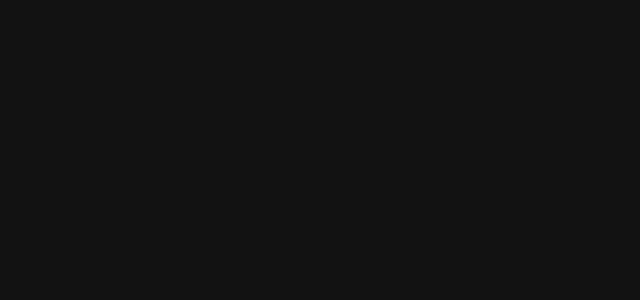
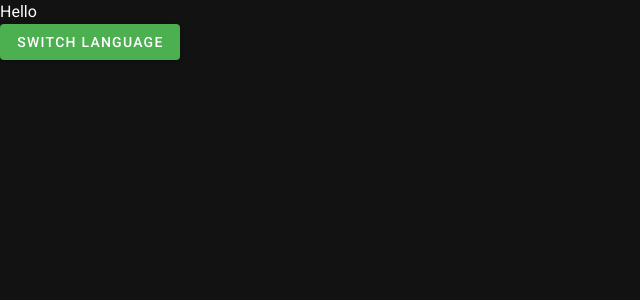
Before and after one commit to LebrancWorkshop/Learn-NuxtJS-Sakko, a Nuxt app in the folder app/: page /tutorials/store in a window 1280 px wide. Before the commit this address had no page. Shown: the top 300 px of the page, without its empty margins (0-640 px from the left). Built offline with nearby package versions, Linux system fonts and the light colour scheme.

Commit message:
✨ feat: update for store tutorial

```diff
--- /dev/null
+++ b/app/assets/eng.json
@@ -0,0 +1,5 @@
+{
+  "page": {
+    "title": "Hello"
+  }
+}
--- /dev/null
+++ b/app/assets/thai.json
@@ -0,0 +1,5 @@
+{
+  "page": {
+    "title": "สวัสดี"
+  }
+}
--- /dev/null
+++ b/app/pages/tutorials/store.vue
@@ -0,0 +1,41 @@
+<template>
+  <div>
+    <div id="content">
+      <div v-if="$store.state.lang === 'en'">
+        {{ content.en }}
+      </div>
+      <div v-else-if="$store.state.lang === 'th'">
+        {{ content.th }}
+      </div>
+    </div>
+    <div id="action">
+      <v-btn color="green" @click="switchLanguage">Switch Language</v-btn>
+    </div>
+  </div>
+</template>
+
+<script>
+export default {
+  data() {
+    return {
+      content: {
+        th: "สวัสดี",
+        en: "Hello"
+      }
+    }
+  },
+  methods: {
+    switchLanguage() {
+      if(this.$store.state.lang === 'en') {
+        this.$store.commit('SET_LANG', 'th');
+      } else {
+        this.$store.commit('SET_LANG', 'en');
+      }
+    }
+  }
+}
+</script>
+
+<style scoped>
+
+</style>
--- /dev/null
+++ b/app/store/index.js
@@ -0,0 +1,11 @@
+// State เป็นฟังก์ชันที่ Return เป็น Object เก็บค่าต่างๆ
+// Mutations เป็น Object ที่เก็บค่าฟังก์ชันที่จะรับ State เข้ามาเป็น Argument ตัวที่หนึ่ง และอาจจะรับค่าใหม่เข้ามาเป็น Argument ตัวที่สอง เพื่อทำการเปลี่ยนแปลงค่าต่างๆใน State.
+export const state = () => ({
+  lang: 'en'
+})
+
+export const mutations = {
+  SET_LANG(state, locale) {
+    state.lang = locale;
+  }
+}
```
